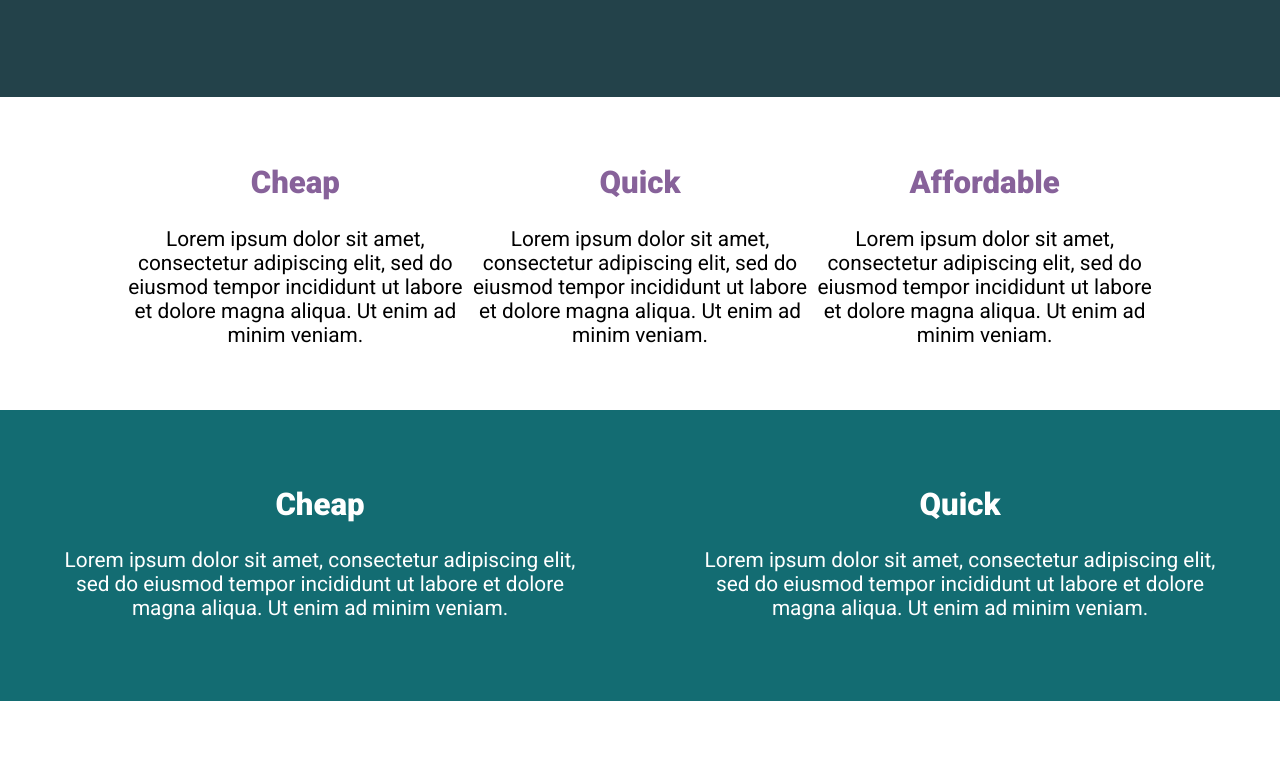
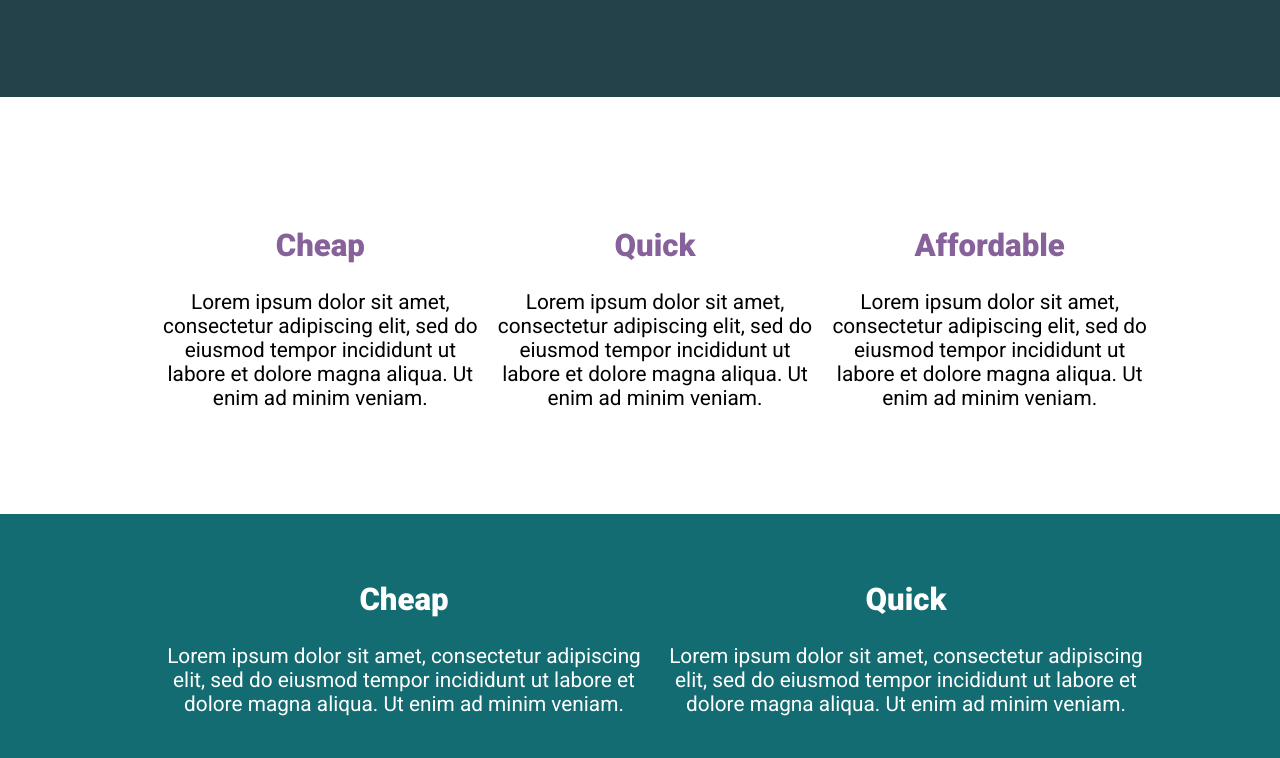
Before and after one commit to Angela-LJ/KP-Conquering-Responsive-Design, a plain HTML site: page Challenge 4/index.html in a window 1280 px wide. Shown: the part 471-1229 px from the top of the page. Before the commit the page ends 1172 px from the top, so only its background shows below. Drawn offline with Linux system fonts and the light colour scheme.

Commit message:
Challenge 4 modifications

```diff
--- a/Challenge 4/index.html
+++ b/Challenge 4/index.html
@@ -17,6 +17,7 @@
             </div>
         </div>
     </div>
+    <section class ="three-col">
         <div class="container">
             <div class="row">
                 <div class="col">
@@ -33,8 +34,11 @@
                 </div>
             </div>
         </div>
+    </section>
 
-    <div class="row2">
+    <section class="two-col">
+        <div class="container">
+            <div class="row">
                 <div class="col">
                     <h2>Cheap</h2>
                     <p>Lorem ipsum dolor sit amet, consectetur adipiscing elit, sed do eiusmod tempor incididunt ut labore et dolore magna aliqua. Ut enim ad minim veniam.</p>
@@ -44,7 +48,7 @@
                     <p>Lorem ipsum dolor sit amet, consectetur adipiscing elit, sed do eiusmod tempor incididunt ut labore et dolore magna aliqua. Ut enim ad minim veniam.</p>
                 </div>
             </div>
-
-
+        </div>
+    </section>
 </body>
 </html>
--- a/Challenge 4/style.css
+++ b/Challenge 4/style.css
@@ -47,31 +47,19 @@ h1 {
     /* gap: 100px; */
 }
 
-.row2 {
-    display: flex;
-    background: #136C72;
-    color: white;
+.col {
+    margin-left: 30px;
 }
 
 .row .col {
     /* these are now flex items */
     width: 100%;
-    text-align: center;
     padding-top: 2em;
-    padding-bottom: 2em;
+    padding-bottom: 1em;
 }
 .row .col+.col{
     margin-left: 10px;
 }
-
-.row2 .col {
-    text-align: center;
-    margin-top: 50px;
-    margin-bottom: 60px;
-    margin-left: 50px;
-    margin-right: 50px;
-}
-
 
 
 .hero {
@@ -86,6 +74,21 @@ h1 {
 
 .hero p {
     margin-bottom: 3em;
+}
+
+.three-col {
+    padding: 3em 0;
+    text-align: center;
+}
+
+.three-col h2 {
+    color: #87629A;
+}
+
+.two-col {
+    background: #136c72;
+    color: white;
+    text-align: center;
 }
 
 .btn {
@@ -103,7 +106,3 @@ h1 {
 .btn:focus {
     opacity: .75;
 }
-
-.row h2 {
-    color: #87629A;
-}
```
Lines whose indentation alone changed are shown as unchanged.
